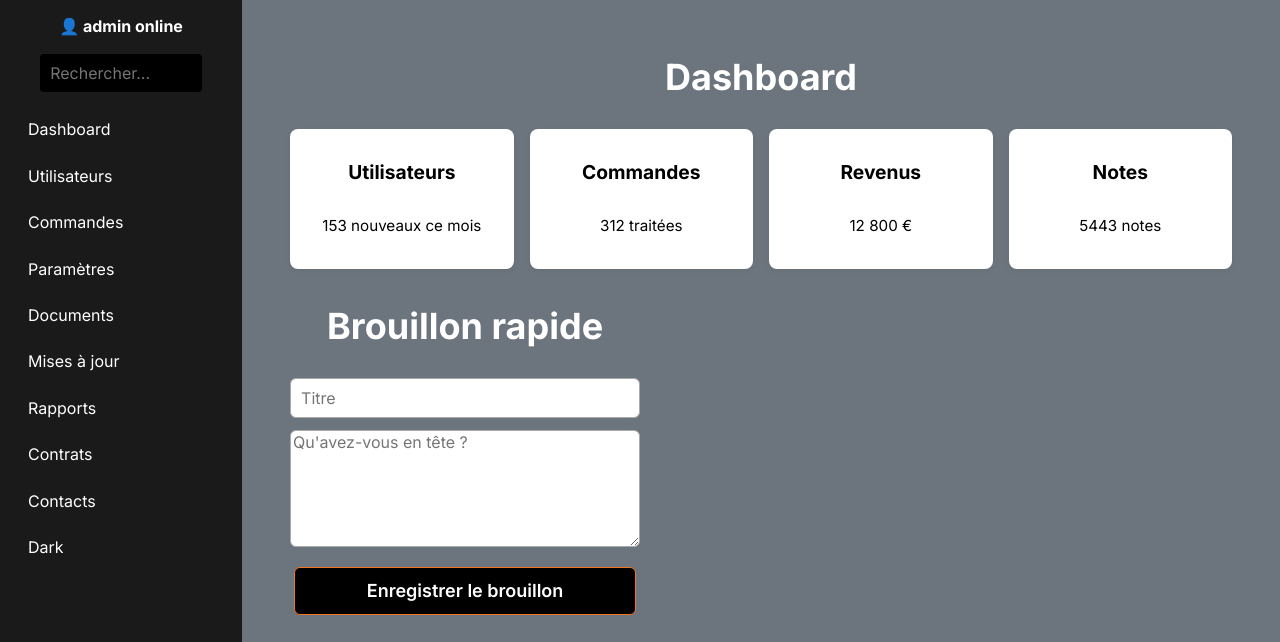
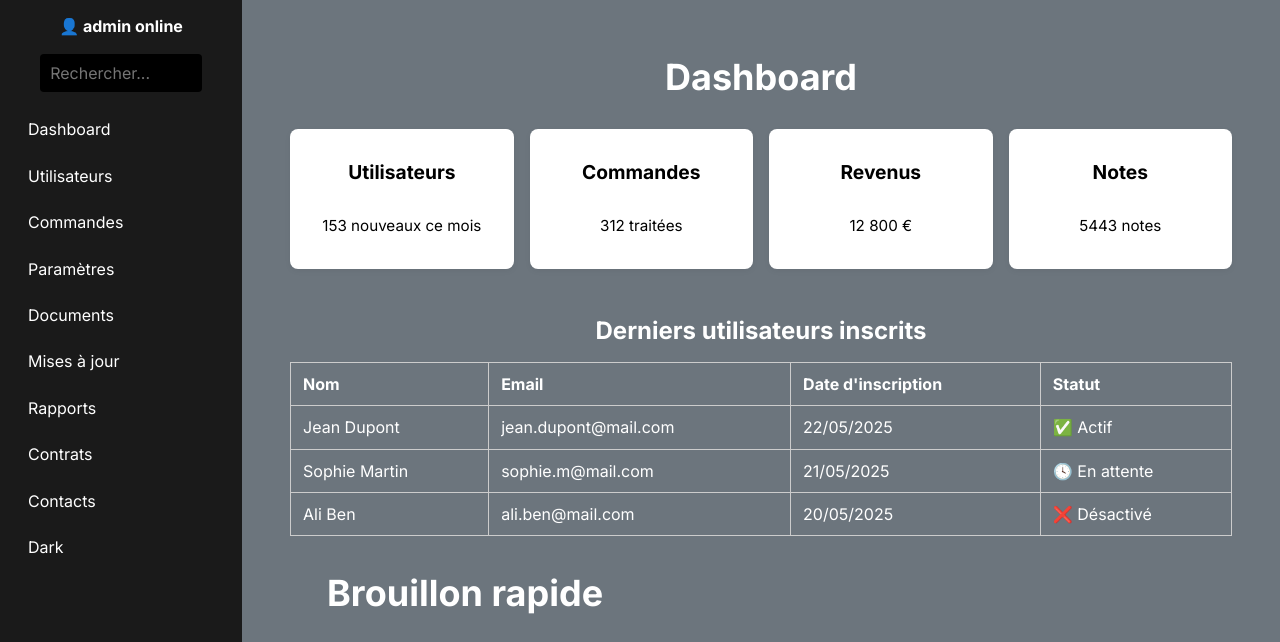
Before and after one commit to Maissane-abd/SASS-PROJET, a website: page admin.html in a window 1280 px wide. Shown: the part 118-760 px from the top of the page. Drawn offline with Linux system fonts and the light colour scheme.

Commit message:
Creation d'un tableau de données

```diff
--- a/admin.html
+++ b/admin.html
@@ -70,6 +70,41 @@
             </div>
           </section>
 
+          <section class="mt-12">
+            <h2 class="typo-l mb-4">Derniers utilisateurs inscrits</h2>
+            <div class="datatable">
+              <table>
+                <thead>
+                  <tr>
+                    <th class="p-3 typo-bg-admin">Nom</th>
+                    <th class="p-3 typo-bg-admin">Email</th>
+                    <th class="p-3 typo-bg-admin">Date d'inscription</th>
+                    <th class="p-3 typo-bg-admin">Statut</th>
+                  </tr>
+                </thead>
+                <tbody>
+                  <tr>
+                    <td class="p-3 typo-bg-admin">Jean Dupont</td>
+                    <td class="p-3 typo-bg-admin">jean.dupont@mail.com</td>
+                    <td class="p-3 typo-bg-admin">22/05/2025</td>
+                    <td class="p-3 typo-bg-admin">✅ Actif</td>
+                  </tr>
+                  <tr>
+                    <td class="p-3 typo-bg-admin">Sophie Martin</td>
+                    <td class="p-3 typo-bg-admin">sophie.m@mail.com</td>
+                    <td class="p-3 typo-bg-admin">21/05/2025</td>
+                    <td class="p-3 typo-bg-admin">🕓 En attente</td>
+                  </tr>
+                  <tr>
+                    <td class="p-3 typo-bg-admin">Ali Ben</td>
+                    <td class="p-3 typo-bg-admin">ali.ben@mail.com</td>
+                    <td class="p-3 typo-bg-admin">20/05/2025</td>
+                    <td class="p-3 typo-bg-admin">❌ Désactivé</td>
+                  </tr>
+                </tbody>
+              </table>
+            </div>
+          </section>
 
           <section class="note mt-9">
             <h2 class="note__title typo-xl">Brouillon rapide</h2>
--- /dev/null
+++ b/src/scss/components/_datatable.scss
@@ -0,0 +1,28 @@
+@use "../partials/mixins" as m;
+@use "../partials/variables" as v;
+@use "../partials/functions" as f;
+
+.datatable {
+    width: 100%;
+    overflow-x: auto;
+
+    table {
+    min-width: 600px; /* ou + si besoin */
+    width: 100%;
+    border-collapse: collapse;
+  }
+
+    th,
+    td {
+        padding: 12px;
+        text-align: left;
+        border: 1px solid #ccc;
+        white-space: nowrap;
+  }
+
+  @media screen and (min-width: f.screen("desktop-up")) {
+    table {
+      min-width: 500px;
+    }
+  }
+}
--- a/src/scss/main.scss
+++ b/src/scss/main.scss
@@ -16,6 +16,7 @@
 @use "./components/container";
 @use "./components/sidebar";
 @use "./components/card";
+@use "./components/datatable";
 @use "./components/note";
 @use "./components/admin";
 @use "./components/list";
```
Also changed, not shown: dist/main.css, 1 other file.
